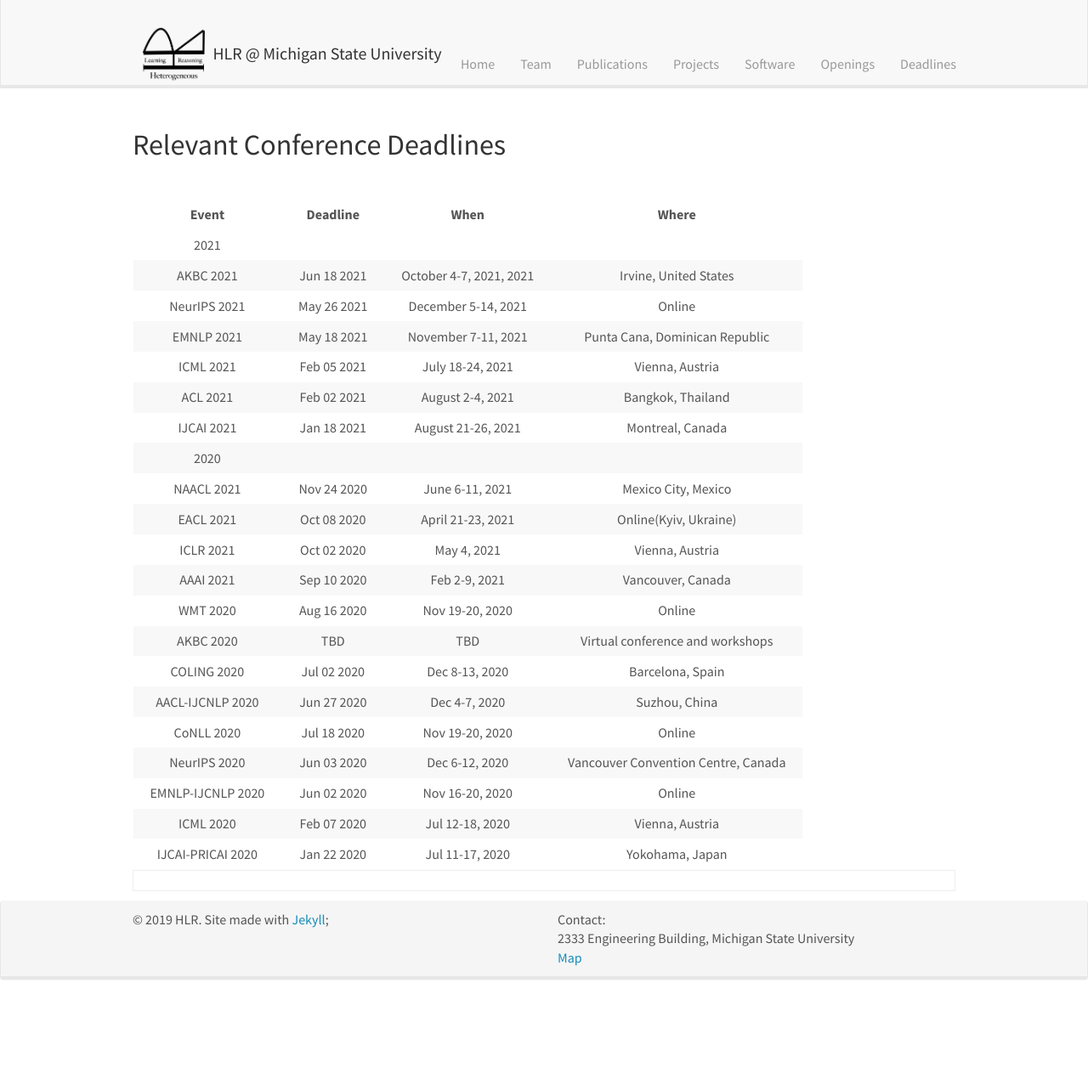
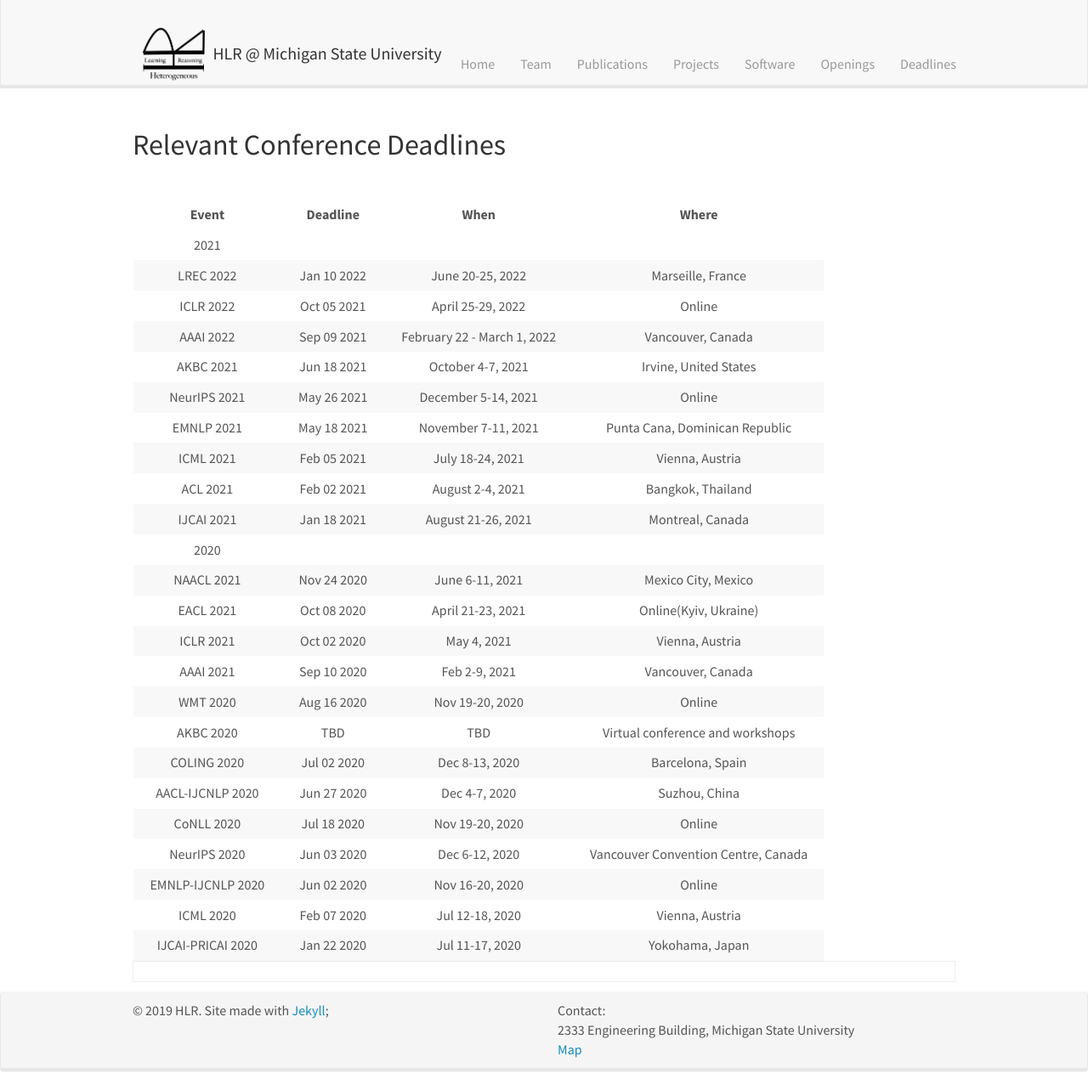
Before and after one commit to HLR/HLR.github.io, a Jekyll site: the page built from _pages/deadlines.md, in a window 1280 px wide and 1283 px high. Shown: the whole window at 85% size. Built offline with Jekyll 4.4.1, drawn with Linux system fonts in a browser that asks for light colours; nearby versions of some CDN libraries.

Commit message:
Update deadlines.md

```diff
--- a/_pages/deadlines.md
+++ b/_pages/deadlines.md
@@ -15,7 +15,10 @@
 | Event  |  Deadline  | When  |  Where  |
 |:-:|:-:|:-:|:-:|
 | 2021 |  |  |  |
-| &nbsp; AKBC 2021  &nbsp; | &nbsp;  Jun 18 2021     &nbsp; | &nbsp;  October 4-7, 2021, 2021   &nbsp; | &nbsp; Irvine, United States  &nbsp; |
+| &nbsp; LREC 2022  &nbsp; | &nbsp;  Jan 10 2022     &nbsp; | &nbsp;  June 20-25, 2022   &nbsp; | &nbsp; Marseille, France  &nbsp; |
+| &nbsp; ICLR 2022  &nbsp; | &nbsp;  Oct 05 2021     &nbsp; | &nbsp;  April 25-29, 2022   &nbsp; | &nbsp; Online  &nbsp; |
+| &nbsp; AAAI 2022 &nbsp; | &nbsp;  Sep 09 2021     &nbsp; | &nbsp;  February 22 - March 1, 2022   &nbsp; | &nbsp; Vancouver, Canada  &nbsp; |
+| &nbsp; AKBC 2021  &nbsp; | &nbsp;  Jun 18 2021     &nbsp; | &nbsp;  October 4-7, 2021   &nbsp; | &nbsp; Irvine, United States  &nbsp; |
 | &nbsp; NeurIPS 2021  &nbsp; | &nbsp;  May 26 2021     &nbsp; | &nbsp;  December 5-14, 2021   &nbsp; | &nbsp; Online  &nbsp; |
 | &nbsp; EMNLP 2021  &nbsp; | &nbsp;  May 18 2021     &nbsp; | &nbsp;  November 7-11, 2021   &nbsp; | &nbsp; Punta Cana, Dominican Republic  &nbsp; |
 | &nbsp; ICML 2021  &nbsp; | &nbsp;  Feb 05 2021     &nbsp; | &nbsp;  July 18-24, 2021   &nbsp; | &nbsp; Vienna, Austria   &nbsp; |
```
